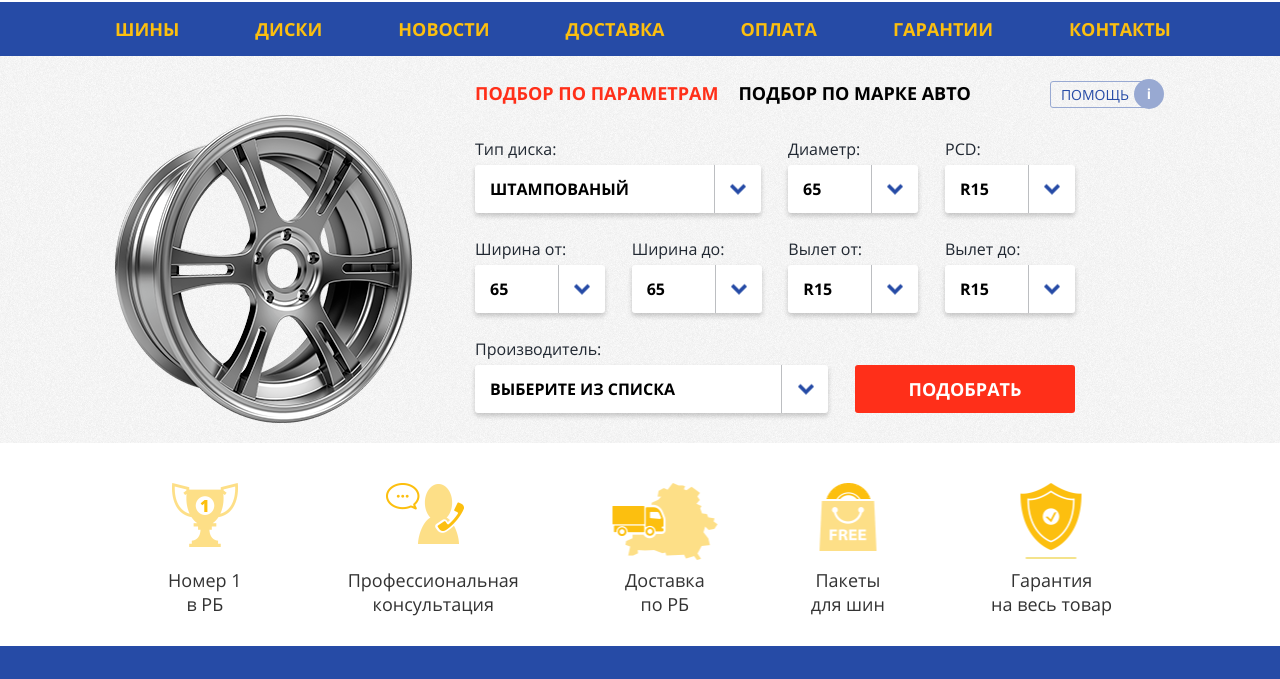
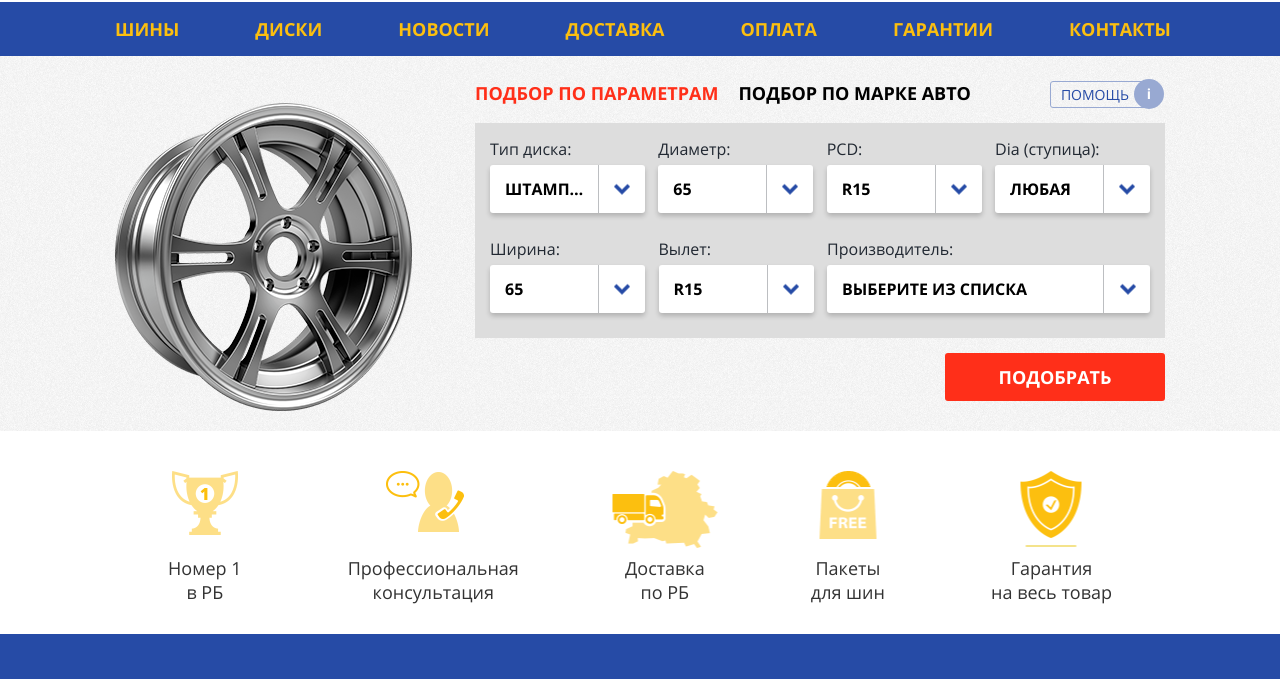
Before and after one commit to Azzazzelko/carwheels, a website: page app/pages/main-disc.html in a window 1280 px wide. Shown: the part 121-800 px from the top of the page. Drawn offline with Linux system fonts and the light colour scheme; files whose address does not match are found by name.

Commit message:
rework disks filter (lg only)

```diff
--- a/app/_scss/pages/0_main/zmedia.scss
+++ b/app/_scss/pages/0_main/zmedia.scss
@@ -72,19 +72,45 @@
 	}
 
 	.tab-paramerts_disks {
-
-		.tab-pane__right {
-			padding-right: 90px;
-		}
-
 		.tab-right__drop-list-btn, .tab-right__drop-list-btn:hover, .tab-right__drop-list-btn:focus {
-			width: 353px;
+			width: 337px;
 		}
 
 		.select_big + .select2-container {
 			width: 286px !important;
 		}
 
+		.select_small + .select2-container {
+			width: 160px !important;
+		}
+
+		.tab-right__drop-list {
+			justify-content: flex-end;
+		}
+	}
+
+	.tab-paramerts_disks {
+		.tab-right__list {
+			background: #ddd;
+			margin-top: -15px;
+			padding-top: 15px;
+			padding-right: 15px;
+			padding-left: 15px;
+		}
+
+		.tab-right__drop-list {
+			margin-top: 15px;
+		}
+
+		.select_small + .select2-container {
+			width: 155px !important;
+		}
+
+		.tab-right__drop-list-btn,
+		.tab-right__drop-list-btn:hover,
+		.tab-right__drop-list-btn:focus {
+			width: 323px;
+		}
 	}
 }
 
--- a/app/pages/main-disc.html
+++ b/app/pages/main-disc.html
@@ -205,7 +205,7 @@
 								<ul class="tab-right__list">
 									<li class="tab-right__item">
 										<div class="tab-right__item-title">Тип диска:</div>
-										<select name="stamp" class="select select_big">
+										<select name="stamp" class="select select_small">
 											<option value="stamp">Штампованый</option>
 											<option value="nostamp">не штампованый</option>
 										</select>
@@ -244,17 +244,17 @@
 											<option value="199">199</option>
 										</select>
 									</li>
+									<li class="tab-right__item">
+										<div class="tab-right__item-title">Dia (ступица):</div>
+										<select name="dia" class="select select_small">
+											<option value="any">Любая</option>
+											<option value="notany">Не любая</option>
+										</select>
+									</li>
 								</ul>
 								<ul class="tab-right__list">
 									<li class="tab-right__item">
-										<div class="tab-right__item-title">Ширина от:</div>
-										<select name="width_of" class="select select_small">
-											<option value="65">65</option>
-											<option value="56">56</option>
-										</select>
-									</li>
-									<li class="tab-right__item">
-										<div class="tab-right__item-title">Ширина до:</div>
+										<div class="tab-right__item-title">Ширина:</div>
 										<select name="width_to" class="select select_small">
 											<option value="65">65</option>
 											<option value="196">196</option>
@@ -264,7 +264,7 @@
 										</select>
 									</li>
 									<li class="tab-right__item">
-										<div class="tab-right__item-title">Вылет от:</div>
+										<div class="tab-right__item-title">Вылет:</div>
 										<select name="disk_of" class="select select_small">
 											<option value="r15">R15</option>
 											<option value="196">196</option>
@@ -274,17 +274,6 @@
 										</select>
 									</li>
 									<li class="tab-right__item">
-										<div class="tab-right__item-title">Вылет до:</div>
-										<select name="disk_to" class="select select_small">
-											<option value="r15">R15</option>
-											<option value="196">196</option>
-											<option value="197">197</option>
-											<option value="198">198</option>
-											<option value="199">199</option>
-										</select>
-									</li>
-								</ul>
-								<div class="tab-right__drop-list">
 										<div class="dropdown tab-right__drop-list-drop-container">
 											<div class="tab-right__item-title">Производитель:</div>
 											<a href="#" class="dropdown-toggle tab-right__drop-list-btn">выберите из списка</a>
@@ -490,6 +479,9 @@
 												</form>
 											</div>
 										</div>
+									</li>
+								</ul>
+								<div class="tab-right__drop-list">
 									<a href="#" class="tab-pane__pick-up-btn btn_red">Подобрать</a>
 								</div>
 							</div>
```
Also changed, not shown: app/css/main.css, 1 other file. Lines whose indentation alone changed are shown as unchanged.
